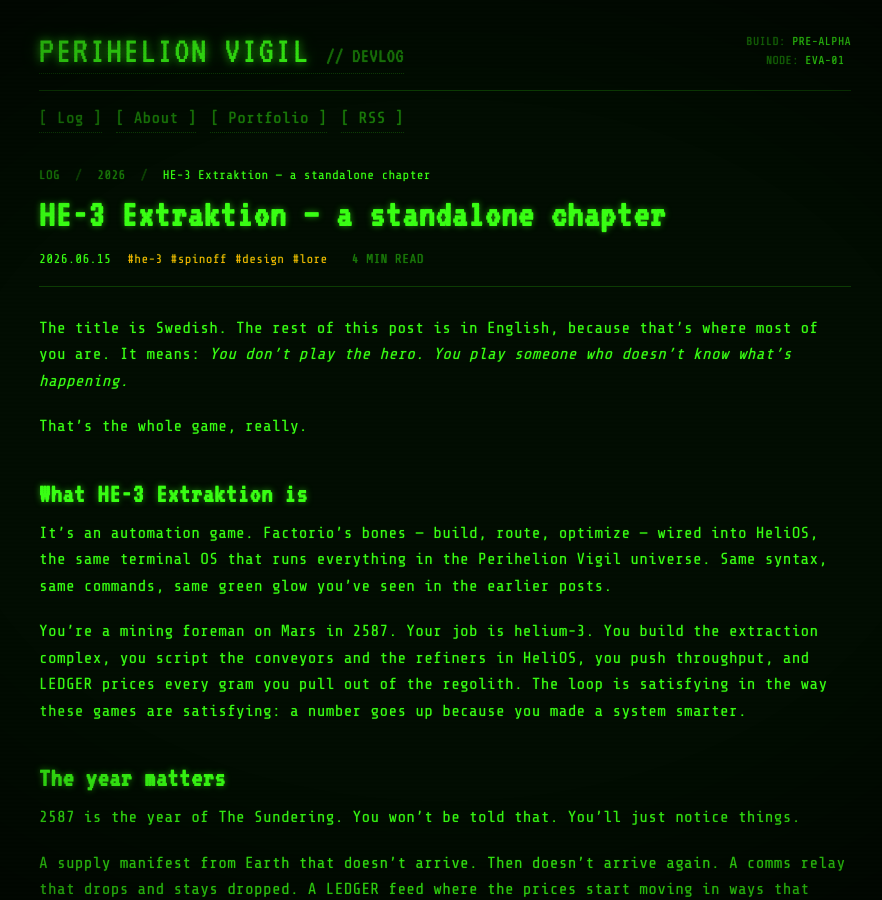
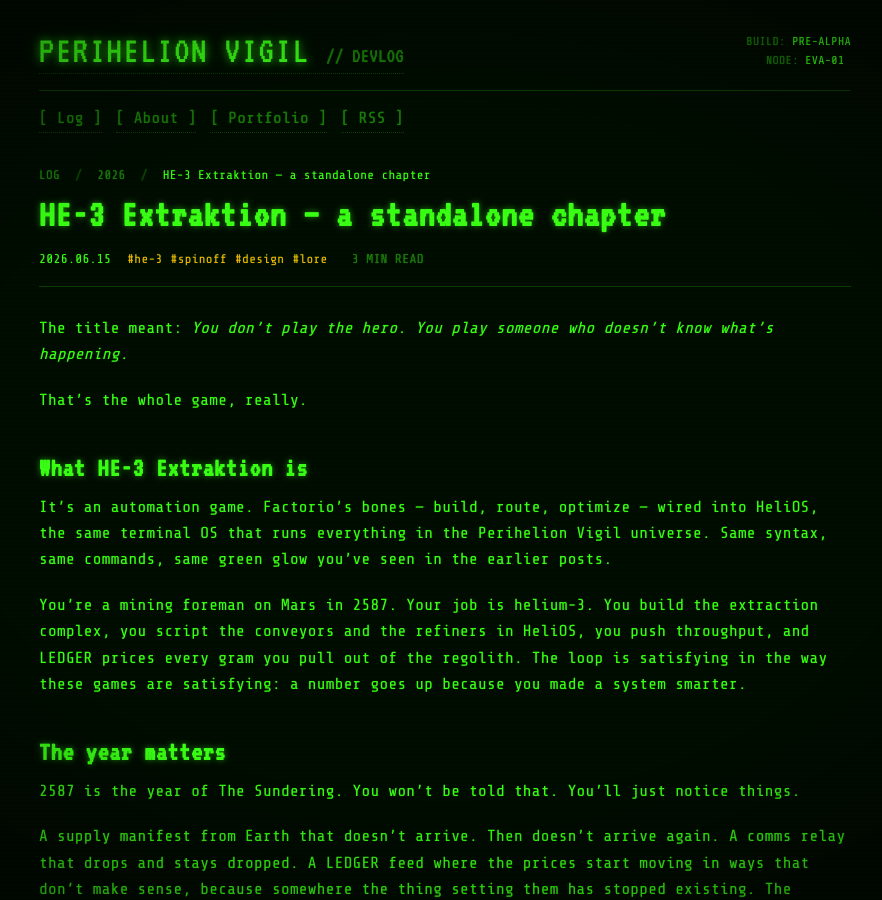
Before and after one commit to Winterunmute/perihelion-vigil-devlog, a Jekyll site: the page built from _posts/2026-06-15-he-3-extraktion.md, in a window 1280 px wide and 900 px high. Shown: the whole window, without its empty margins (195-1077 px from the left). Built offline with Jekyll 4.4.1, drawn with Linux system fonts in a browser that asks for light colours.

Commit message:
post: fix intro line

```diff
--- a/_posts/2026-06-15-he-3-extraktion.md
+++ b/_posts/2026-06-15-he-3-extraktion.md
@@ -8,7 +8,7 @@ tags: [he-3, spinoff, design, lore]
 excerpt: "HE-3 Extraktion är ett automatiseringsspel på Mars, 2587. Du minar helium-3. Någonstans där borta äts jorden upp. Du vet inte om det än."
 ---
 
-The title is Swedish. The rest of this post is in English, because that's where most of you are. It means: *You don't play the hero. You play someone who doesn't know what's happening.*
+The title meant: *You don't play the hero. You play someone who doesn't know what's happening.*
 
 That's the whole game, really.
 
```
